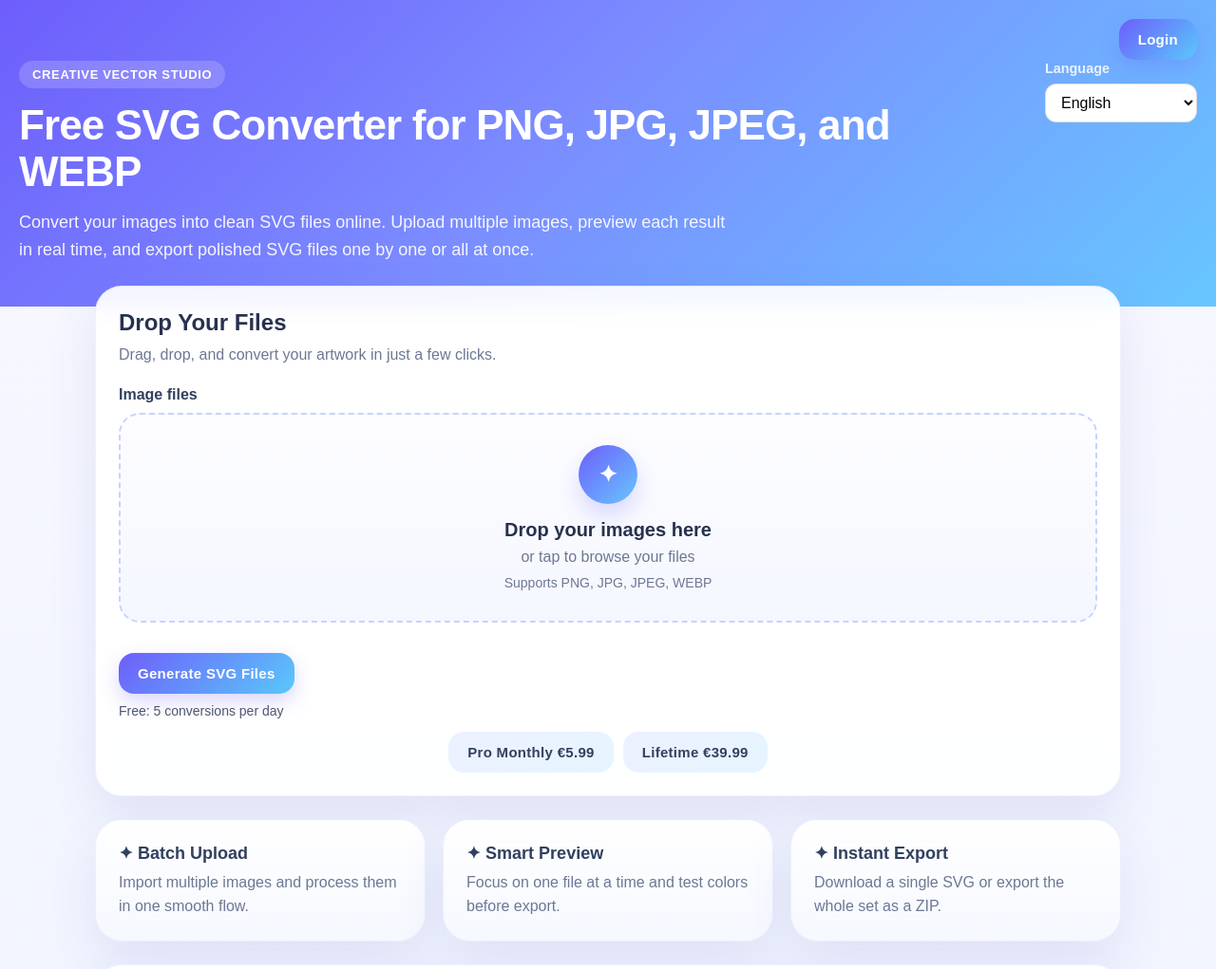
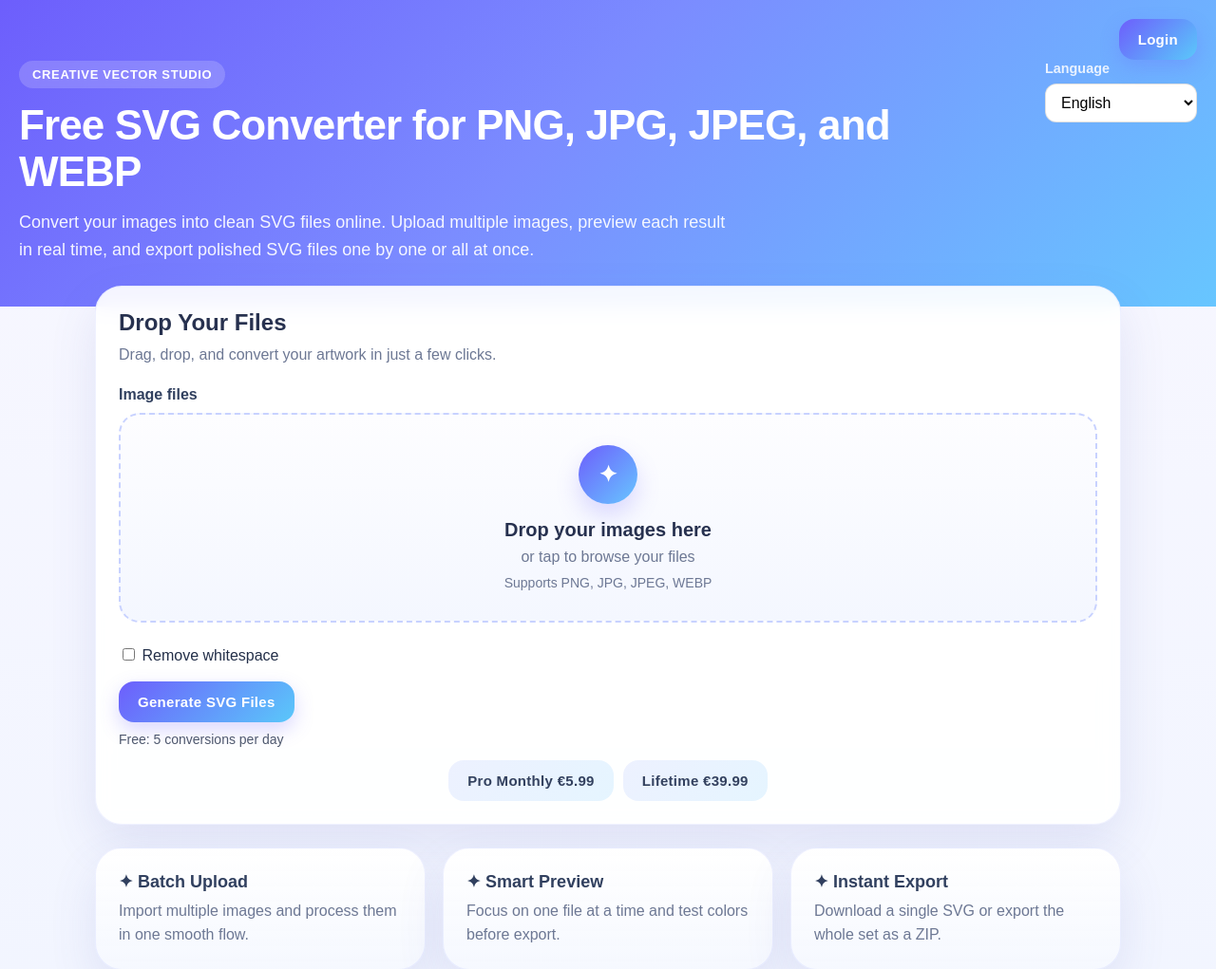
Before and after one commit to Jinminland/mhjin91, a FastAPI app: page / in a window 1280 px wide. Shown: the top 1021 px of the page at 95% size. Run offline with FastAPI, Linux system fonts and the light colour scheme; some libraries are stand-ins or nearby versions.

Commit message:
fix button

```diff
--- a/app/main.py
+++ b/app/main.py
@@ -150,6 +150,7 @@ async def home(request: Request):
 async def convert_images(
     request: Request,
     files: list[UploadFile] = File(...),
+    remove_whitespace: str = Form(None),
     access_token: str = Form(""),
 ):
     today = datetime.utcnow().date().isoformat()
@@ -191,7 +192,11 @@ async def convert_images(
         if not data:
             continue
 
-        svg = image_to_svg(data, file.filename)
+        svg = image_to_svg(
+            data,
+            file.filename,
+            remove_whitespace=bool(remove_whitespace)
+)
 
         results.append({
             "filename": file.filename,
--- a/app/templates/index.html
+++ b/app/templates/index.html
@@ -105,6 +105,11 @@
 
                         <div id="selected-files" class="selected-files"></div>
                     </div>
+
+                        <label style="display:block; margin-top:10px;">
+                            <input type="checkbox" name="remove_whitespace">
+                            Remove whitespace
+                        </label>
 
                     <div class="form-actions">
                         <button type="submit" data-i18n="generate_button">Generate SVG Files</button>
```
Also changed, not shown: app/converter.py (+9 -1 lines).
